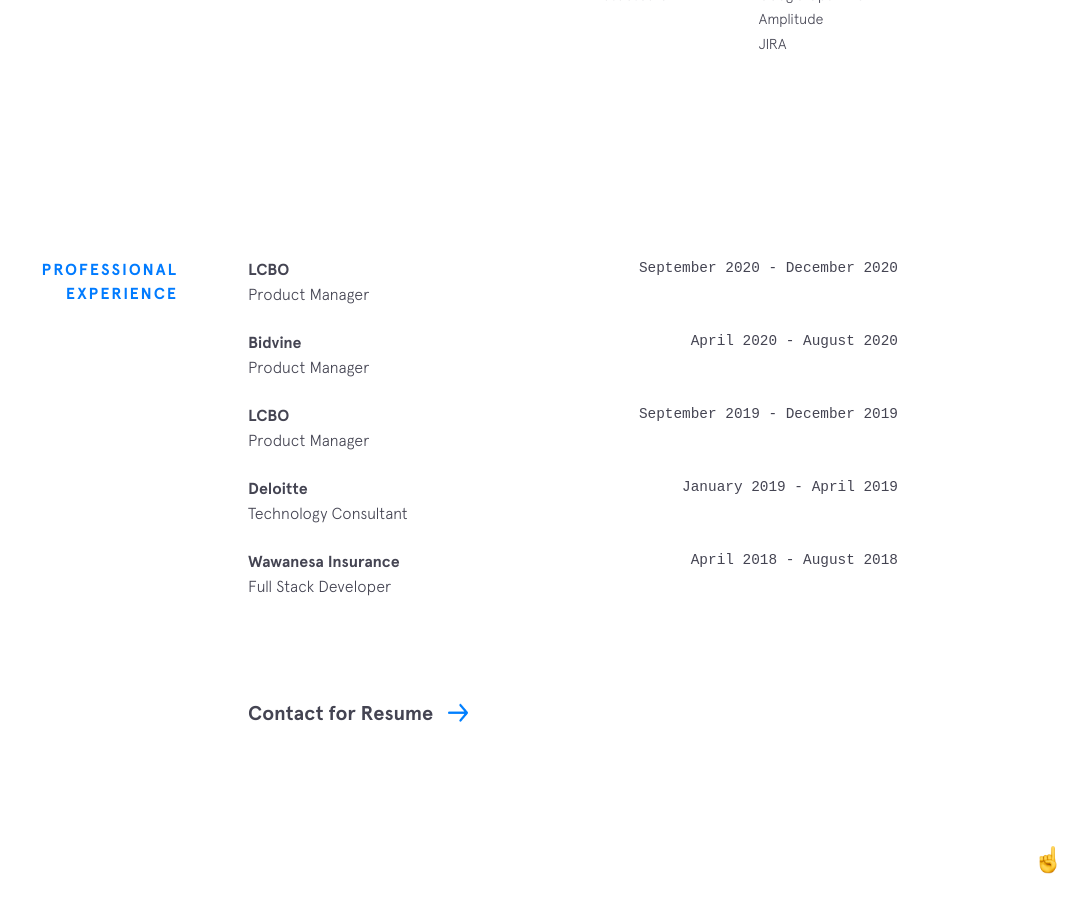
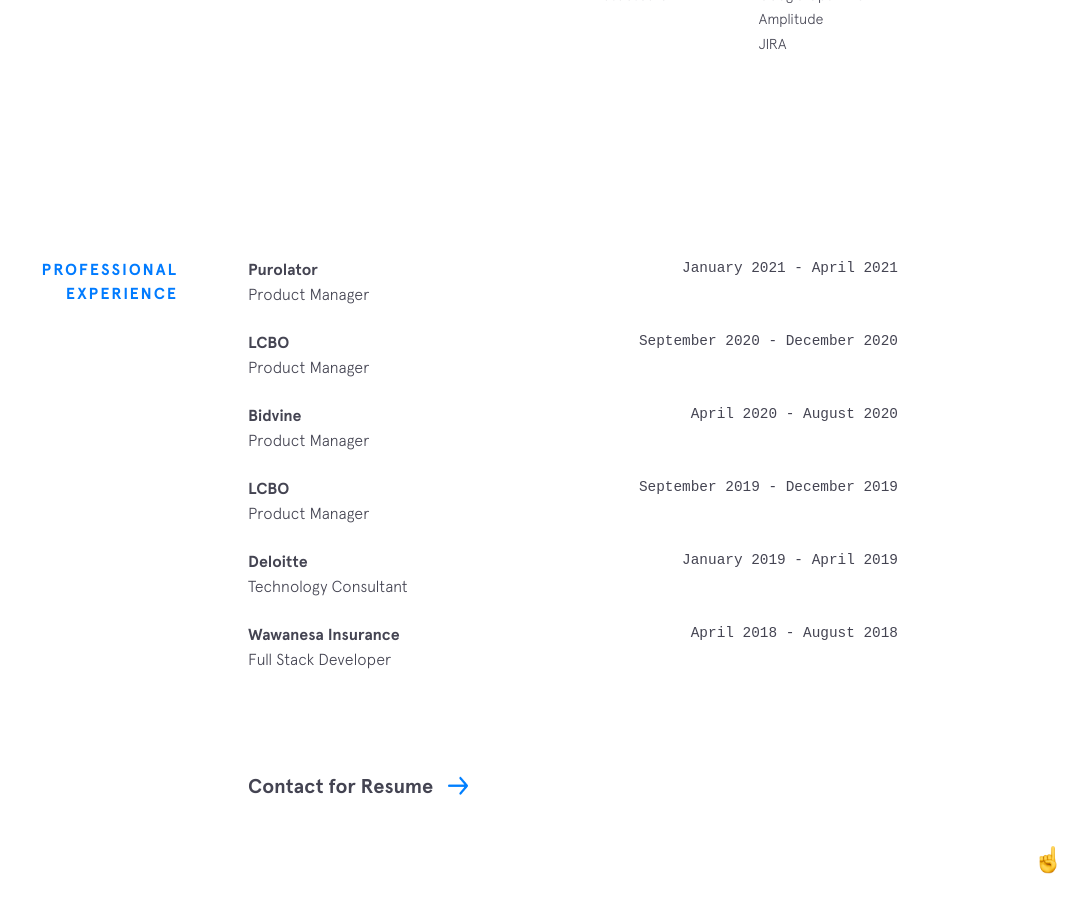
Before and after one commit to PronoyC/pronoyc.github.io, a Jekyll site: the page built from index.html, in a window 1280 px wide and 900 px high, scrolled down 2232 px. Shown: the whole window, without its empty margins (202-1280 px from the left). Built offline with Jekyll 4.4.1, drawn with Linux system fonts in a browser that asks for light colours; nearby versions of some CDN libraries.

Commit message:
Update experience.yml

```diff
--- a/_data/experience.yml
+++ b/_data/experience.yml
@@ -1,3 +1,8 @@
+- company: Purolator
+  url: https://www.purolator.com/en
+  time: January 2021 - April 2021
+  position: Product Manager
+
 - company: LCBO
   url: https://www.lcbonext.com/
   time: September 2020 - December 2020
```
